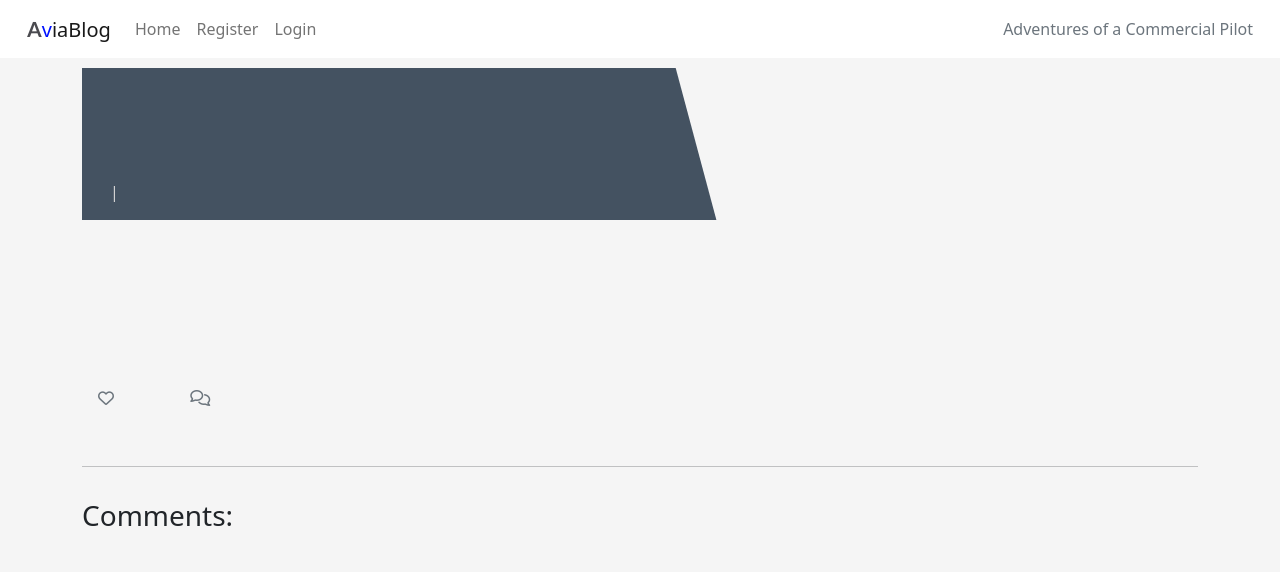
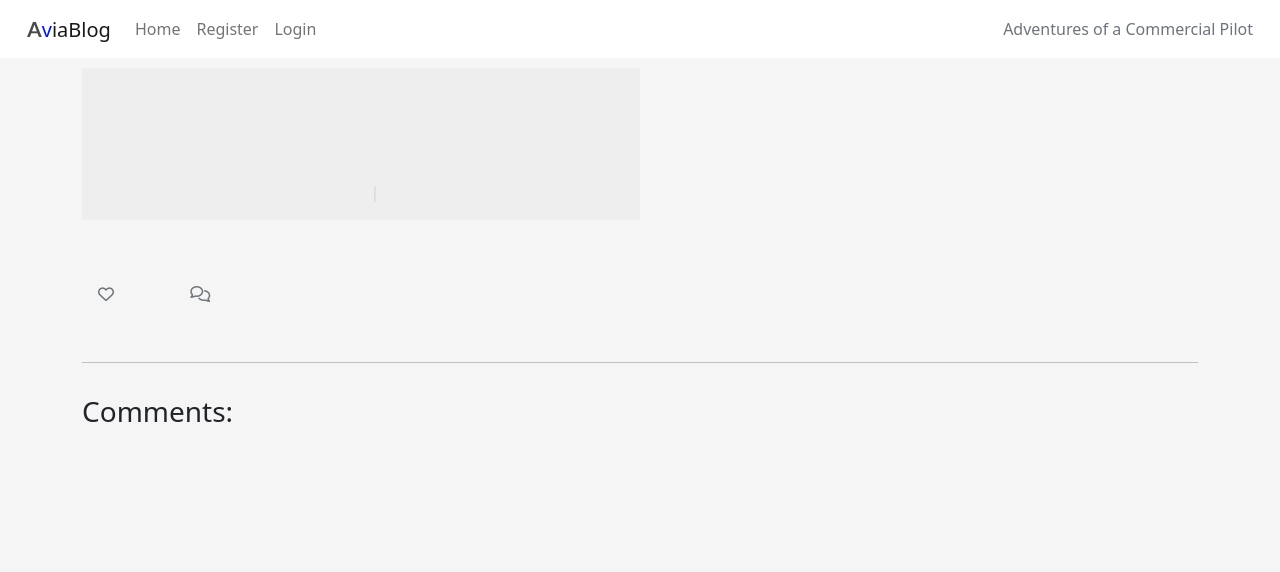
Before and after one commit to jve89/portfolio4, a Django app: template templates/post_detail.html in a window 1280 px wide. Shown: the top 572 px of the page. Run offline with Django 3.2, Linux system fonts and the light colour scheme; the template is opened without the code that fills it, so the values that code supplies are empty; some libraries are stand-ins or nearby versions.

Commit message:
Tidying up

```diff
--- a/static/css/style.css
+++ b/static/css/style.css
@@ -56,19 +56,22 @@ span {
     text-transform: uppercase;
 }
 
+/* Post detail page */
+
 .masthead {
     margin-top: 10px;
     overflow: hidden;
     position: relative;
     display: inline-block;
-    height: 33vh;
+    height: 20vh;
     width: 100%;
 }
 
 .masthead-text {
-    background-color: #445261;
-    color: white;
+    background-color: rgb(238, 238, 238);
+    color: black;
     position: relative;
+    text-align: center;
 }
 
 .masthead-image {
@@ -83,7 +86,7 @@ span {
     right: 90%;
     height: 100%;
     width: 150%;
-    background: #445261;
+    /* background: #445261; */
     -webkit-transform: skew(15deg);
     -moz-transform: skew(15deg);
     transform: skew(15deg);
@@ -190,3 +193,11 @@ body {
     margin: 0;
     position: relative;
 }
+
+/* Media queries */
+
+@media only screen and (max-width: 992px) {
+    .navbar-text {
+        display: none;
+    }
+}
--- a/templates/post_detail.html
+++ b/templates/post_detail.html
@@ -14,9 +14,9 @@
             <div class="d-none d-md-block col-md-6 masthead-image">
                 <!-- The featured image URL goes in the src attribute -->
                 {% if "placeholder" in post.featured_image.url %}
-                <img src="https://www.easylinedrawing.com/wp-content/uploads/2020/04/airplane_drawing_tutorial.png" width="100%">
+                <img src="" width="100%">
                 {% else %}
-                <img src="{{ post.featured_image.url }}" width="100%">
+                <img src=" {{ post.featured_image.url }}" width="100%">
                 {% endif %}
             </div>
         </div>
```
Also changed, not shown: media/aviablog.jpg (added).
